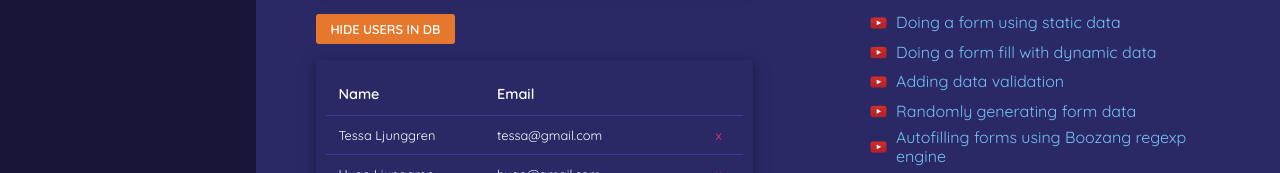
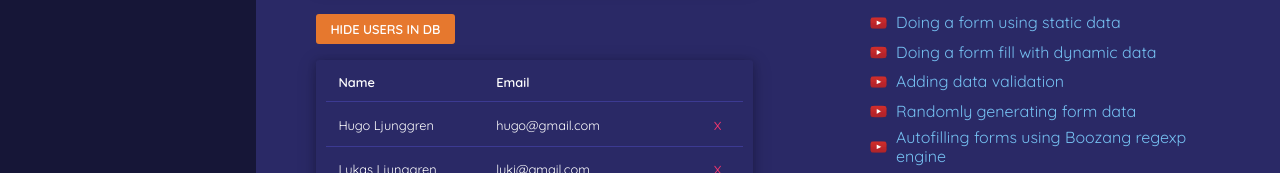
Before and after one commit to karinlj/boozang-thelab, a React (Create React App) app: page /formValidation in a window 1280 px wide. Both pictures are taken after a click on the button "Show users in db". Shown: the part 627-800 px from the top of the page. Built offline with nearby package versions, Linux system fonts and the light colour scheme; data requests are answered from the project's data file.

Commit message:
form validation delete

```diff
--- a/data/db.json
+++ b/data/db.json
@@ -76,15 +76,8 @@
       "firstname": "Hugo",
       "lastname": "Ljunggren",
       "email": "hugo@gmail.com",
-      "password": "Jg5sHn@TaRAwhsidfd",
+      "password": "karinljunggrne",
       "id": 6
-    },
-    {
-      "firstname": "Tessa",
-      "lastname": "Ljunggren",
-      "email": "tessa@gmail.com",
-      "password": "Jg5sHn@TaRAwhsi",
-      "id": 7
     }
   ]
 }
--- a/src/components/forms/FormValidation.js
+++ b/src/components/forms/FormValidation.js
@@ -1,11 +1,11 @@
 import { useState, useEffect } from "react";
 import "./form.scss";
 import { FormValidationVideos } from "../text/videos/VideoSections";
-
 import { FormValidationIntro } from "../text/Intros";
 import { FormValidationTestInfo } from "../text/TestInfos";
 import { addData } from "../fetchFunctions/fetchFunctions";
 import { getData } from "../fetchFunctions/fetchFunctions";
+import { deleteData } from "../fetchFunctions/fetchFunctions";
 
 function FormValidation() {
   const [users, setUsers] = useState(null);
@@ -21,7 +21,6 @@ function FormValidation() {
   const usersUrl = "http://localhost:9000/users/";
 
   const getUsers = async () => {
-    console.log("hej");
     const usersFromServer = await getData(usersUrl);
     //setting Gui state
     setUsers(usersFromServer.reverse());
@@ -35,7 +34,6 @@ function FormValidation() {
   };
 
   const handleChange = (e) => {
-    //console.log("hej", e.target.value);
     const { name, value } = e.target;
     setFormData({
       ...formData,
@@ -78,8 +76,16 @@ function FormValidation() {
     });
     setPrintForm(false);
   };
+  const deleteUser = async (id) => {
+    await deleteData(usersUrl, id);
+    setUsers(
+      users.filter((user) => {
+        return user.id !== id;
+      })
+    );
+  };
   useEffect(() => {
-    console.log("users", users);
+    //console.log("users", users);
   }, [users]);
   return (
     <div className="row justify-content-between">
@@ -150,19 +156,7 @@ function FormValidation() {
 
           {users && (
             <article className={`print_form ${printForm ? "show" : ""}`}>
-              {/* <div className="collection">
-                {users.map((user) => {
-                  return (
-                    <div className="collection-item" key={user.id}>
-                      <p>
-                        {user.firstname} {user.lastname}
-                      </p>
-                      <p>{user.email}</p>
-                    </div>
-                  );
-                })}
-              </div> */}
-              <table class="table">
+              <table className="table">
                 <thead>
                   <tr>
                     <th scope="col">Name</th>
@@ -177,7 +171,15 @@ function FormValidation() {
                           {user.firstname} {user.lastname}
                         </td>
                         <td>{user.email}</td>
-                        <td className="delIconBtn ">x</td>
+                        <td
+                          className="delIconBtn"
+                          title="Delete"
+                          onClick={() => {
+                            deleteUser(user.id);
+                          }}
+                        >
+                          x
+                        </td>
                       </tr>
                     );
                   })}
@@ -194,5 +196,4 @@ function FormValidation() {
     </div>
   );
 }
-
 export default FormValidation;
--- a/src/components/forms/form.scss
+++ b/src/components/forms/form.scss
@@ -1,6 +1,5 @@
 @import "../../variables.scss";
 
-//form validation
 .form_section {
   form {
     margin-bottom: 2rem;
@@ -21,17 +20,15 @@
   }
   .print_form {
     color: #fff;
-    //background: $themecolorBlueNewDark;
     border-radius: $themeBorderRadius;
     box-shadow: $themeBoxShadow;
-    padding: 0.9rem 0.65rem;
+    padding: 0.2rem 0.65rem;
     margin-top: 1rem;
     opacity: 0;
     transition: 0.5s all ease-in;
     &.show {
       opacity: 1;
     }
-
     .table {
       overflow-x: scroll;
 
@@ -39,7 +36,7 @@
         th {
           color: #fff;
           border: none;
-          font-size: 0.9rem;
+          font-size: 0.8rem;
           padding: 0.6rem 0.75rem;
         }
       }
@@ -51,21 +48,11 @@
           margin-right: 1rem;
           border-color: #3c3a92;
           padding: 0.6rem 0.75rem;
+          vertical-align: baseline;
         }
-      }
-    }
-    .collection-item {
-      justify-content: flex-start;
-
-      background: inherit;
-      padding: 0.4rem 0;
-      color: #fff;
-      border-bottom: 1px solid #3c3a92;
-
-      p {
-        margin-bottom: 0;
-        font-size: 0.8rem;
-        margin-right: 1rem;
+        .delIconBtn {
+          font-size: 1rem;
+        }
       }
     }
   }
```
Also changed, not shown: 1 other file (tests, documents, lock files or other folders).
